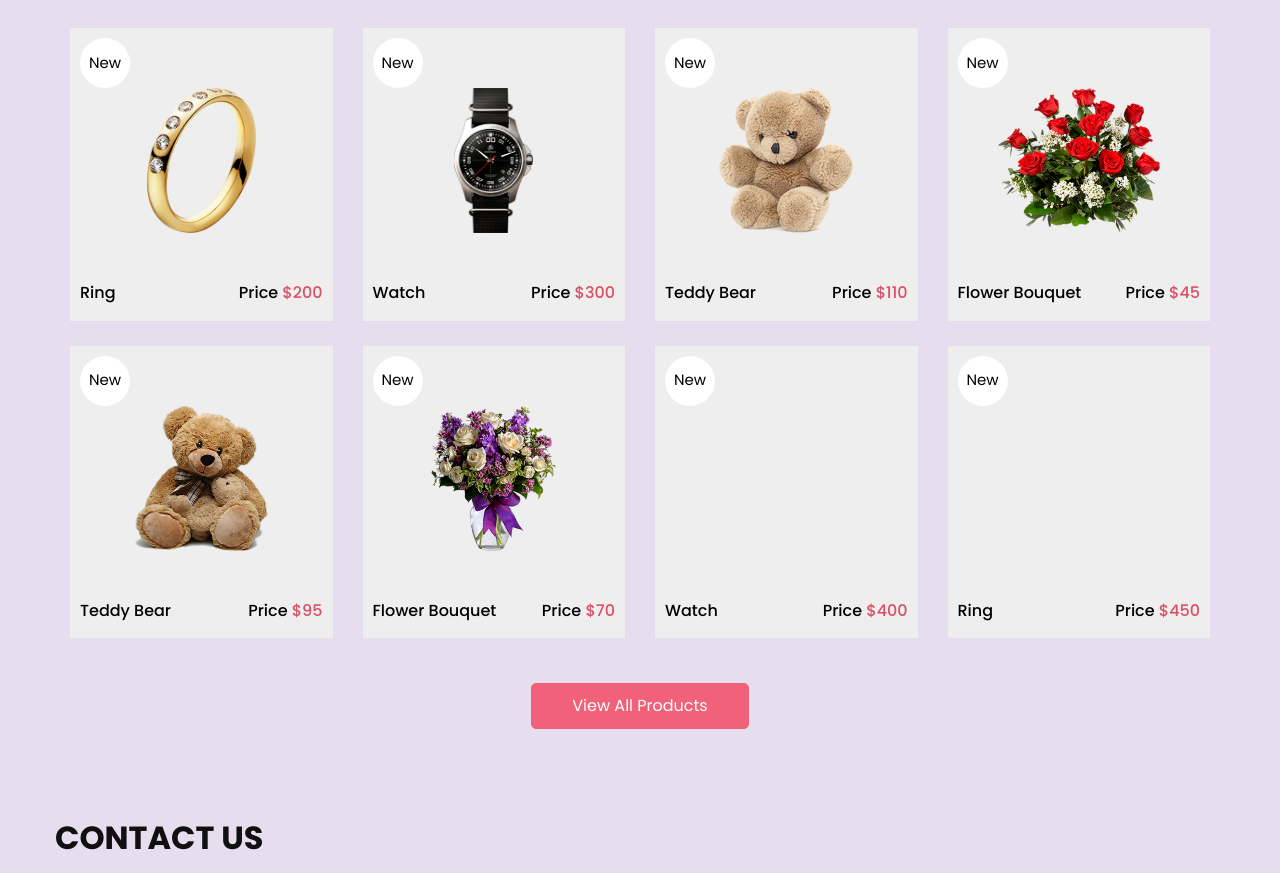
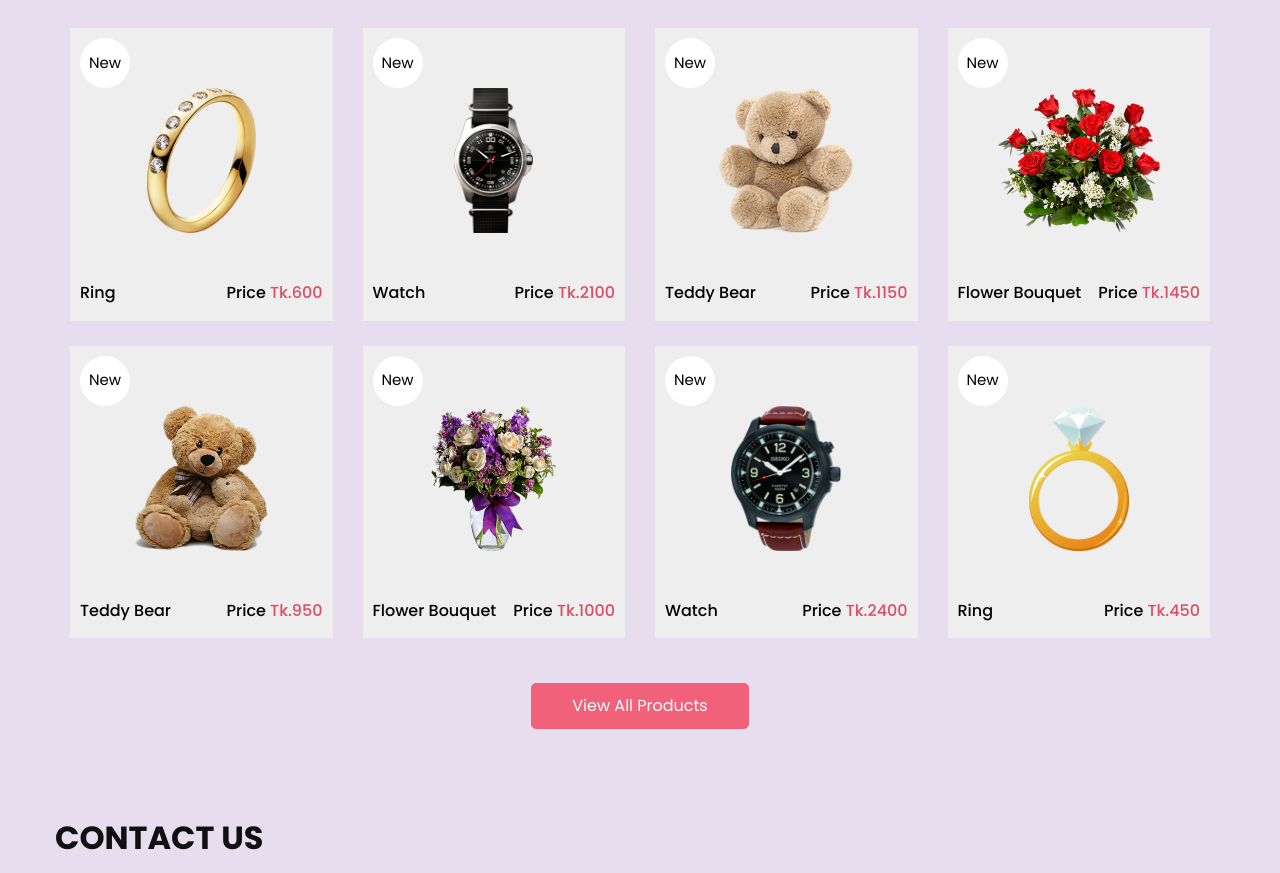
Before and after one commit to Mehenaz-Rahman/Bootsrap_web, a plain HTML site: page index.html in a window 1280 px wide. Shown: the part 988-1861 px from the top of the page. Drawn offline with nearby package versions, Linux system fonts and the light colour scheme.

Commit message:
Initial Commit

```diff
--- a/index.html
+++ b/index.html
@@ -184,7 +184,7 @@
                 <h6>
                   Price
                   <span>
-                    $200
+                    Tk.600
                   </span>
                 </h6>
               </div>
@@ -209,7 +209,7 @@
                 <h6>
                   Price
                   <span>
-                    $300
+                    Tk.2100
                   </span>
                 </h6>
               </div>
@@ -234,7 +234,7 @@
                 <h6>
                   Price
                   <span>
-                    $110
+                    Tk.1150
                   </span>
                 </h6>
               </div>
@@ -259,7 +259,7 @@
                 <h6>
                   Price
                   <span>
-                    $45
+                    Tk.1450
                   </span>
                 </h6>
               </div>
@@ -284,7 +284,7 @@
                 <h6>
                   Price
                   <span>
-                    $95
+                    Tk.950
                   </span>
                 </h6>
               </div>
@@ -309,7 +309,7 @@
                 <h6>
                   Price
                   <span>
-                    $70
+                    Tk.1000
                   </span>
                 </h6>
               </div>
@@ -334,7 +334,7 @@
                 <h6>
                   Price
                   <span>
-                    $400
+                    Tk.2400
                   </span>
                 </h6>
               </div>
@@ -359,7 +359,7 @@
                 <h6>
                   Price
                   <span>
-                    $450
+                    Tk.450
                   </span>
                 </h6>
               </div>
@@ -424,7 +424,7 @@
   <section class="info_section  layout_padding2-top">
     <div class="social_container">
       <div class="social_box">
-        <a href="">
+        <a href="facebook.com">
           <i class="fa fa-facebook" aria-hidden="true"></i>
         </a>
         <a href="">
```
Also changed, not shown: images/p7.png (added), images/p8.png (added).
